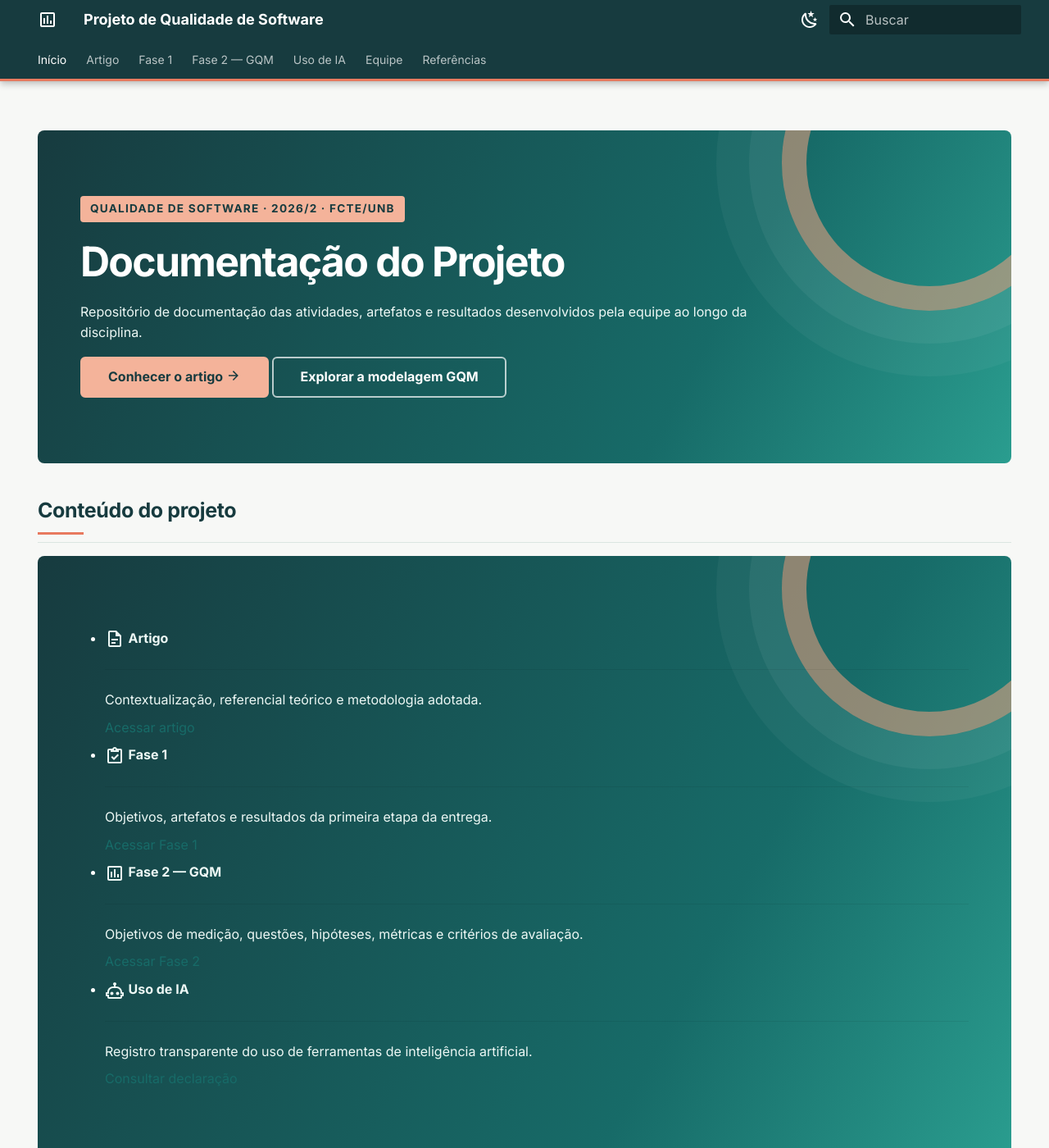
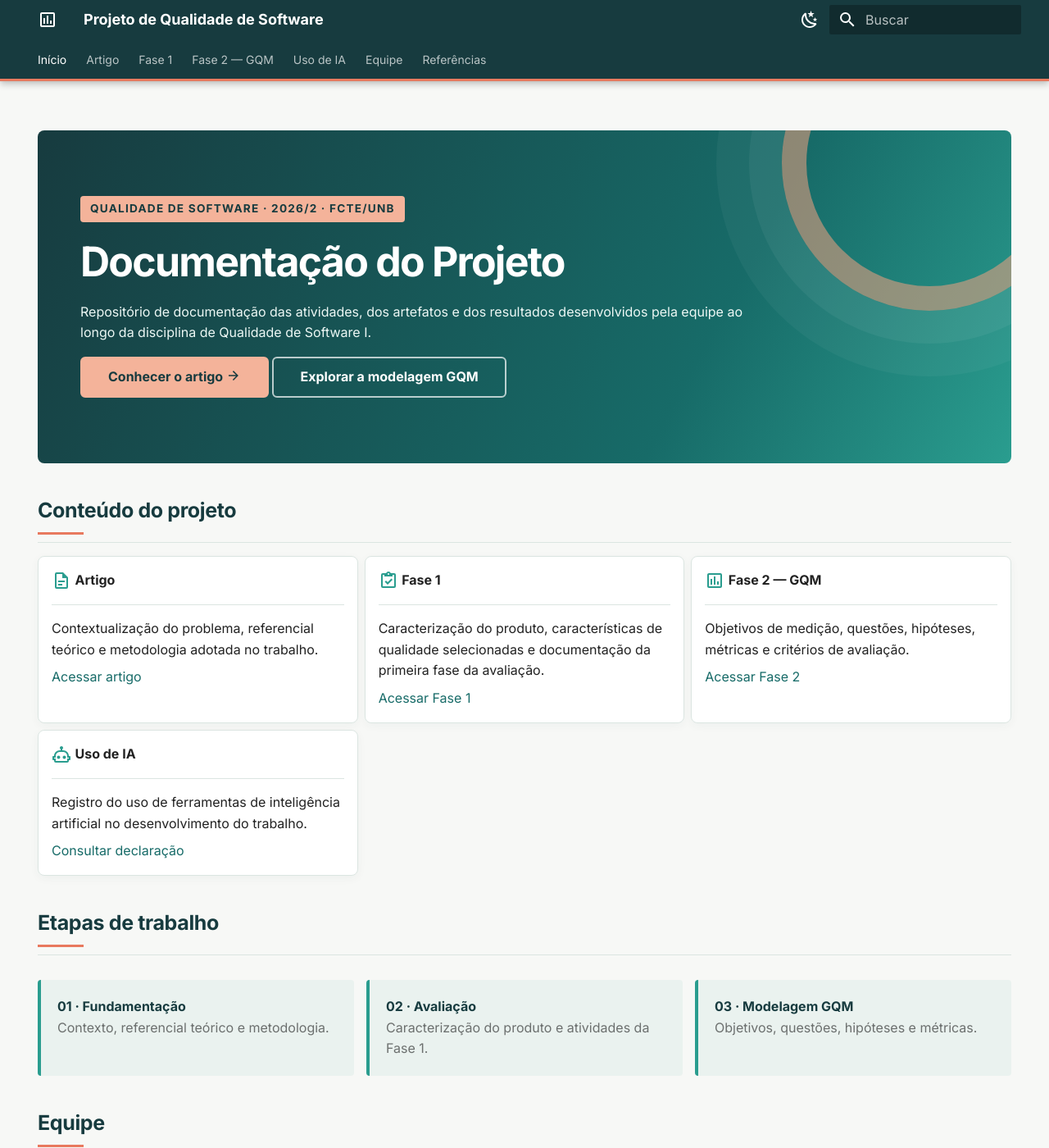
Before and after one commit to FCTE-Qualidade-de-Software-1/2026-2_T01_RUTH_LICHTERMAN, an MkDocs documentation site: the page built from docs/index.md, in a window 1280 px wide and 1400 px high. Shown: the whole window at 82% size. Built offline with MkDocs 1.6.1 and Material for MkDocs 9.7.7, drawn with Linux system fonts in a browser that asks for light colours; some of the changed text lies outside the part shown.

Commit message:
docs: criação da gitpages inicial

```diff
--- a/docs/index.md
+++ b/docs/index.md
@@ -5,25 +5,27 @@ hide:
 ---
 
 <div class="project-hero" markdown="1">
+
 <span class="eyebrow">Qualidade de Software · 2026/2 · FCTE/UnB</span>
 
 # Documentação do Projeto
 
-Repositório de documentação das atividades, artefatos e resultados desenvolvidos pela equipe ao longo da disciplina.
+Repositório de documentação das atividades, dos artefatos e dos resultados desenvolvidos pela equipe ao longo da disciplina de Qualidade de Software I.
 
 [Conhecer o artigo :material-arrow-right:](artigo/introducao.md){ .md-button .md-button--primary }
 [Explorar a modelagem GQM](fase-2/index.md){ .md-button }
+
 </div>
 
 ## Conteúdo do projeto
 
-<div class="project-hero" markdown="1">
+<div class="grid cards" markdown="1">
 
 -   :material-file-document-outline:{ .lg .middle } **Artigo**
 
     ---
 
-    Contextualização, referencial teórico e metodologia adotada.
+    Contextualização do problema, referencial teórico e metodologia adotada no trabalho.
 
     [Acessar artigo](artigo/introducao.md)
 
@@ -31,7 +33,7 @@ Repositório de documentação das atividades, artefatos e resultados desenvolvi
 
     ---
 
-    Objetivos, artefatos e resultados da primeira etapa da entrega.
+    Caracterização do produto, características de qualidade selecionadas e documentação da primeira fase da avaliação.
 
     [Acessar Fase 1](fase-1/index.md)
 
@@ -47,7 +49,7 @@ Repositório de documentação das atividades, artefatos e resultados desenvolvi
 
     ---
 
-    Registro transparente do uso de ferramentas de inteligência artificial.
+    Registro do uso de ferramentas de inteligência artificial no desenvolvimento do trabalho.
 
     [Consultar declaração](uso-de-ia.md)
 
@@ -56,19 +58,41 @@ Repositório de documentação das atividades, artefatos e resultados desenvolvi
 ## Etapas de trabalho
 
 <div class="phase-strip">
-  <div class="phase-item"><strong>01 · Fundamentação</strong><span>Contexto, referências e metodologia</span></div>
-  <div class="phase-item"><strong>02 · Avaliação</strong><span>Artefatos e resultados da Fase 1</span></div>
-  <div class="phase-item"><strong>03 · Modelagem GQM</strong><span>Objetivos, questões e métricas</span></div>
+  <div class="phase-item">
+    <strong>01 · Fundamentação</strong>
+    <span>Contexto, referencial teórico e metodologia.</span>
+  </div>
+  <div class="phase-item">
+    <strong>02 · Avaliação</strong>
+    <span>Caracterização do produto e atividades da Fase 1.</span>
+  </div>
+  <div class="phase-item">
+    <strong>03 · Modelagem GQM</strong>
+    <span>Objetivos, questões, hipóteses e métricas.</span>
+  </div>
 </div>
 
 ## Equipe
 
-Edite esta seção para incluir os integrantes do seu grupo e os links de contribuição.
+Integrantes responsáveis pelo desenvolvimento do trabalho.
 
 <div class="team-list">
-  <span class="team-chip">Integrante 1</span>
-  <span class="team-chip">Integrante 2</span>
-  <span class="team-chip">Integrante 3</span>
+  <a class="team-chip" href="https://github.com/arthurfernandesj" target="_blank" rel="noopener noreferrer">Arthur Fernandes ↗</a>
+  <a class="team-chip" href="https://github.com/daniel-de-sousa" target="_blank" rel="noopener noreferrer">Daniel Sousa ↗</a>
+  <a class="team-chip" href="https://github.com/GiovanaFontesS" target="_blank" rel="noopener noreferrer">Giovana Fontes ↗</a>
+  <a class="team-chip" href="https://github.com/HauedyWS" target="_blank" rel="noopener noreferrer">Hauedy ↗</a>
+  <a class="team-chip" href="https://github.com/leticialopes20" target="_blank" rel="noopener noreferrer">Letícia ↗</a>
+  <a class="team-chip" href="https://github.com/lucasbbranco" target="_blank" rel="noopener noreferrer">Lucas Branco ↗</a>
 </div>
 
 [Consultar a contribuição individual](contribuicao.md)
+
+---
+
+<div class="project-footer" markdown="1">
+
+**Qualidade de Software I · 2026/2**
+
+Faculdade de Ciências e Tecnologias em Engenharia — Universidade de Brasília (FCTE/UnB).
+
+</div>
--- a/docs/stylesheets/extra.css
+++ b/docs/stylesheets/extra.css
@@ -85,3 +85,71 @@
   .md-typeset .project-hero h1 { font-size: 2rem; }
   .phase-strip { grid-template-columns: 1fr; }
 }
+/* Equipe */
+.team-list {
+  display: flex;
+  flex-wrap: wrap;
+  gap: .65rem;
+  margin: 1rem 0;
+}
+
+.team-chip {
+  display: inline-flex;
+  align-items: center;
+  padding: .45rem .8rem;
+  border: 1px solid var(--panel-border);
+  background: var(--panel);
+  color: var(--md-typeset-a-color);
+  border-radius: 5px;
+  text-decoration: none;
+  font-size: .85rem;
+  font-weight: 600;
+  transition: background-color .18s ease, border-color .18s ease;
+}
+
+.team-chip:hover {
+  background: var(--soft);
+  border-color: var(--teal-bright);
+  color: var(--md-typeset-a-color);
+}
+
+/* Cartões da página inicial */
+.md-typeset .grid.cards > ul > li {
+  height: 100%;
+}
+
+.md-typeset .grid.cards > ul > li > hr {
+  border-bottom-color: var(--panel-border);
+}
+
+/* Rodapé da página inicial */
+.project-footer {
+  margin-top: 2rem;
+  padding-top: 1rem;
+  border-top: 1px solid var(--panel-border);
+  color: var(--md-default-fg-color--light);
+  font-size: .85rem;
+}
+
+/* Responsividade */
+@media (max-width: 600px) {
+  .project-hero {
+    padding: 2rem 1.3rem;
+  }
+
+  .md-typeset .project-hero h1 {
+    font-size: 2rem;
+  }
+
+  .phase-strip {
+    grid-template-columns: 1fr;
+  }
+
+  .team-list {
+    gap: .5rem;
+  }
+
+  .team-chip {
+    font-size: .8rem;
+  }
+}
```
